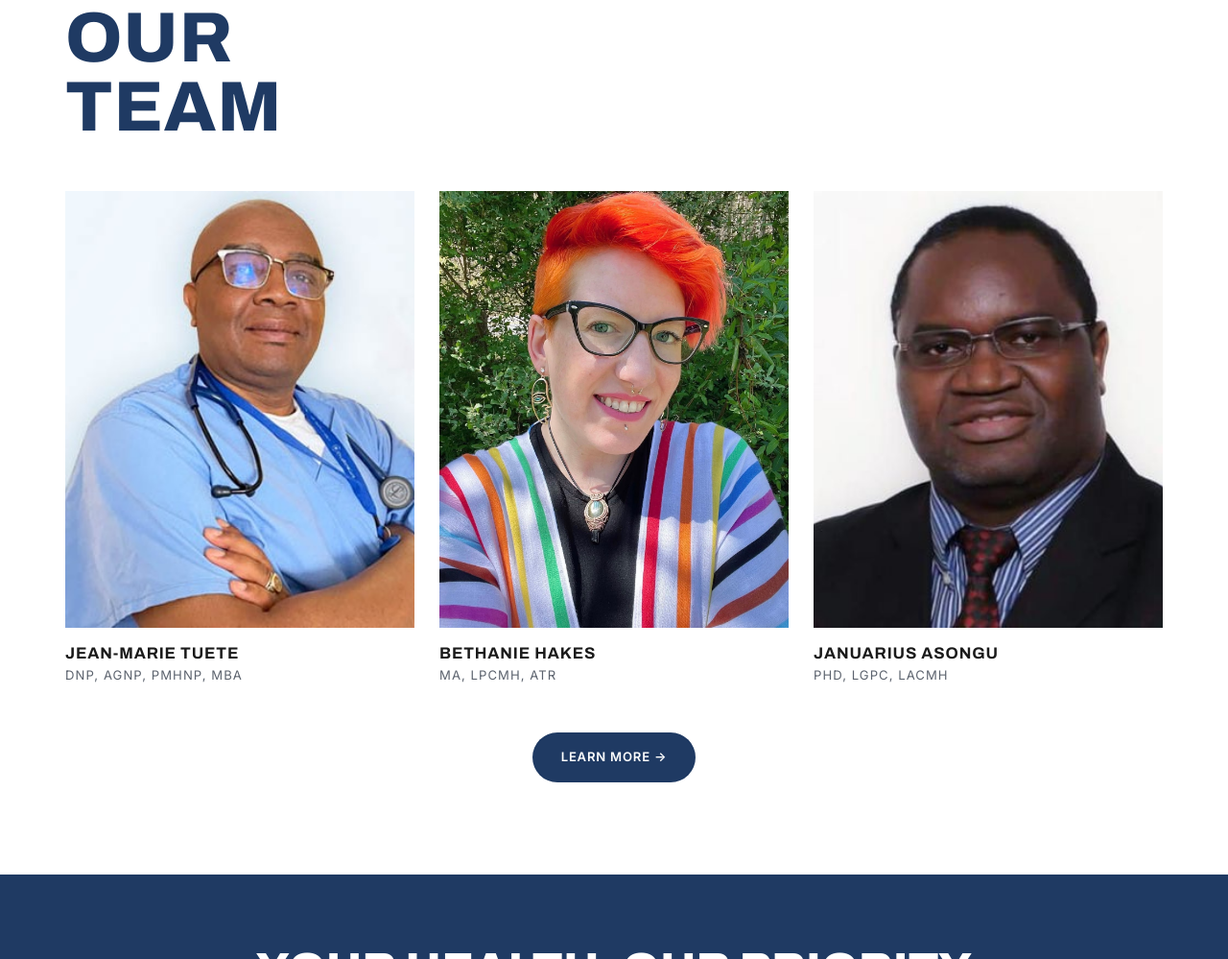
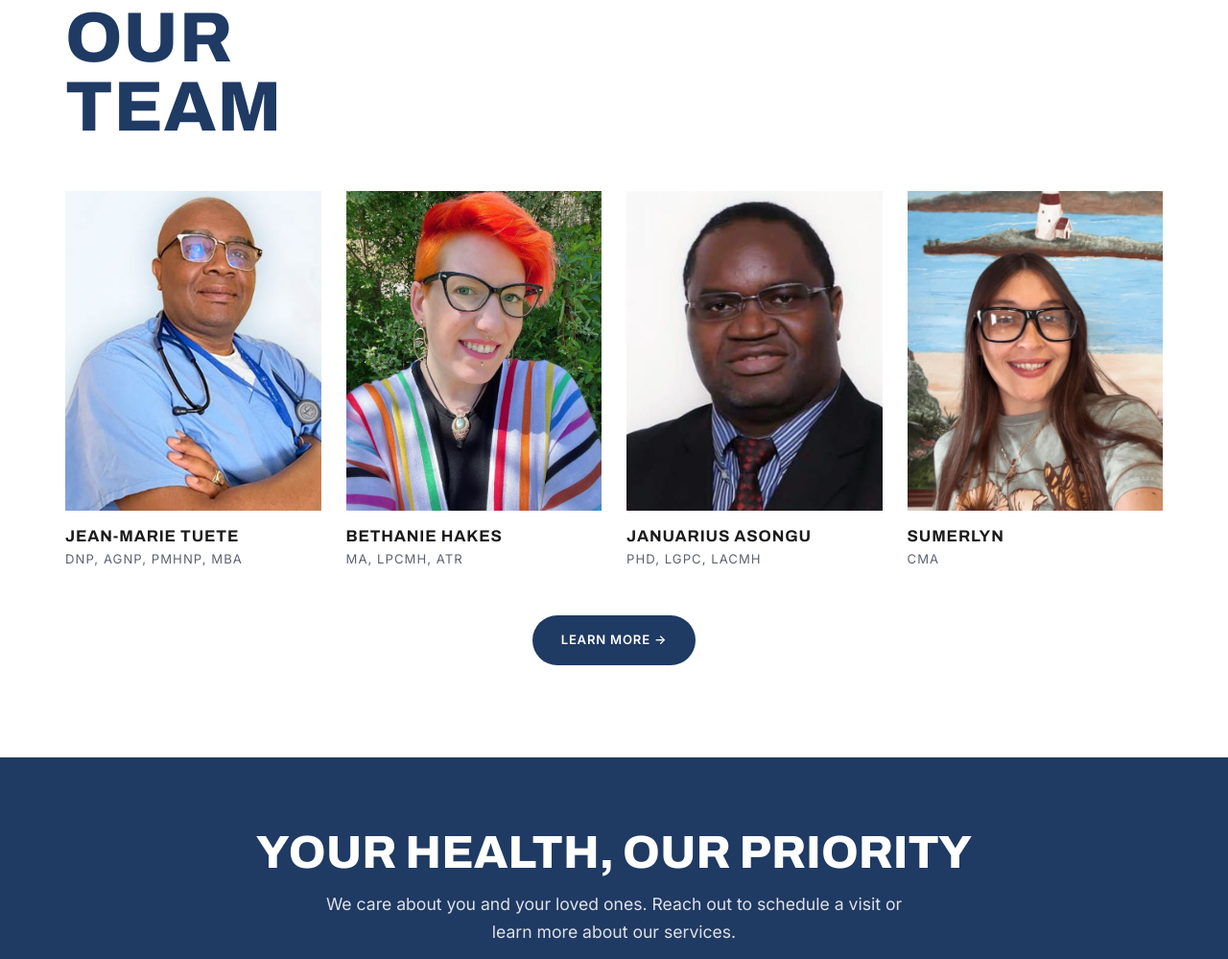
Before and after one commit to bethaniebright/stalbert, a plain HTML site: page index.html in a window 1280 px wide. Shown: the part 2456-3455 px from the top of the page at 96% size. Drawn offline with Linux system fonts and the light colour scheme.

Commit message:
Add provider Sumerlyn to home team row and providers page (#4)
Add Sumerlyn (Certified Medical Assistant) as a fourth card in the home
page "Our Team" row and as the last provider on the providers page, with
her photo and bio. Widen the team grid to four columns so all team
members stay on one row.


Claude-Session: https://claude.ai/code/session_01SVpr6xe9oBH1uLjWZidg2z

Co-authored-by: Claude <noreply@anthropic.com>

```diff
--- a/index.html
+++ b/index.html
@@ -165,6 +165,11 @@
           <h3>Januarius Asongu</h3>
           <div class="role">PhD, LGPC, LACMH</div>
         </article>
+        <article class="team-card">
+          <div class="team-photo"><img src="images/sumerlyn.jpg" alt="Sumerlyn" /></div>
+          <h3>Sumerlyn</h3>
+          <div class="role">CMA</div>
+        </article>
       </div>
       <div class="team-cta">
         <a href="providers.html" class="btn btn-navy">Learn More →</a>
--- a/styles.css
+++ b/styles.css
@@ -301,7 +301,7 @@ h1, h2, h3, h4 {
 /* ---------- Team ---------- */
 .team-grid {
   display: grid;
-  grid-template-columns: repeat(3, 1fr);
+  grid-template-columns: repeat(4, 1fr);
   gap: 26px;
   margin-top: 8px;
 }
```
Also changed, not shown: providers.html (+10 -0 lines), images/sumerlyn.jpg (added).
